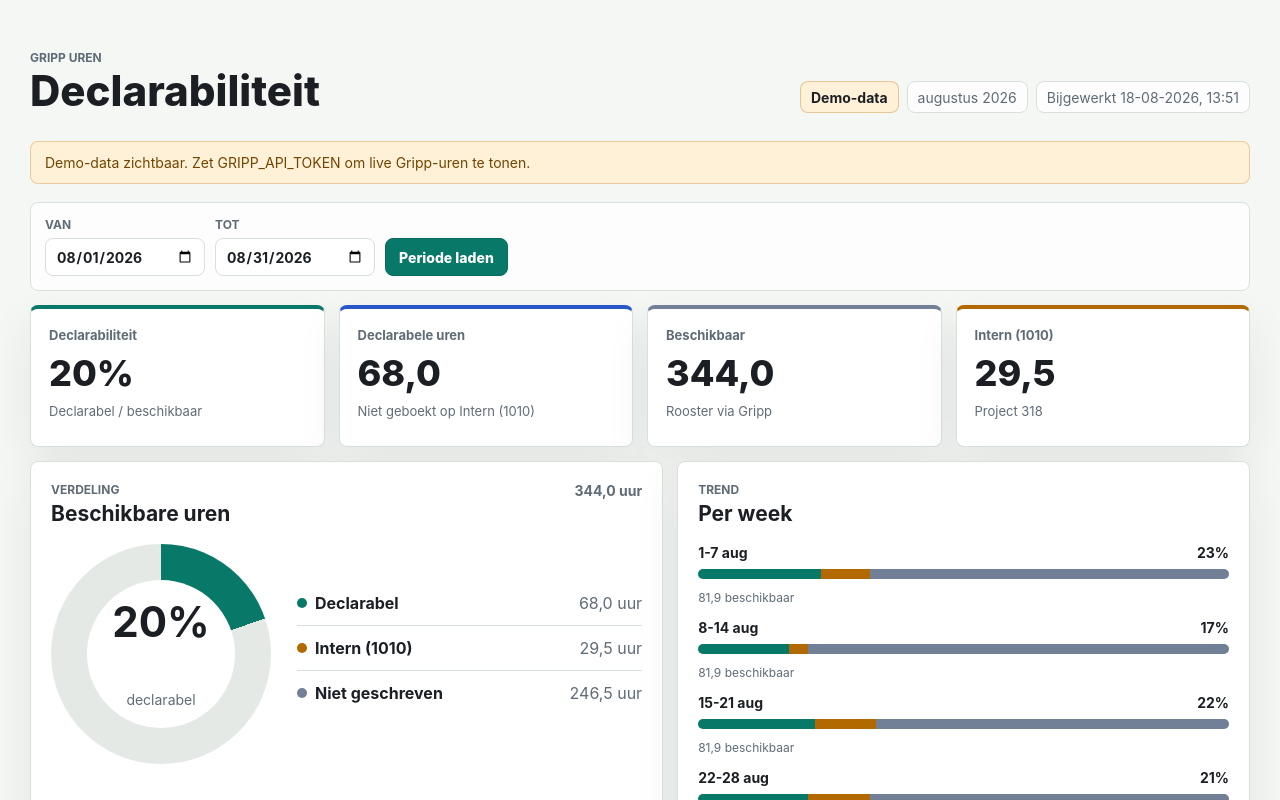
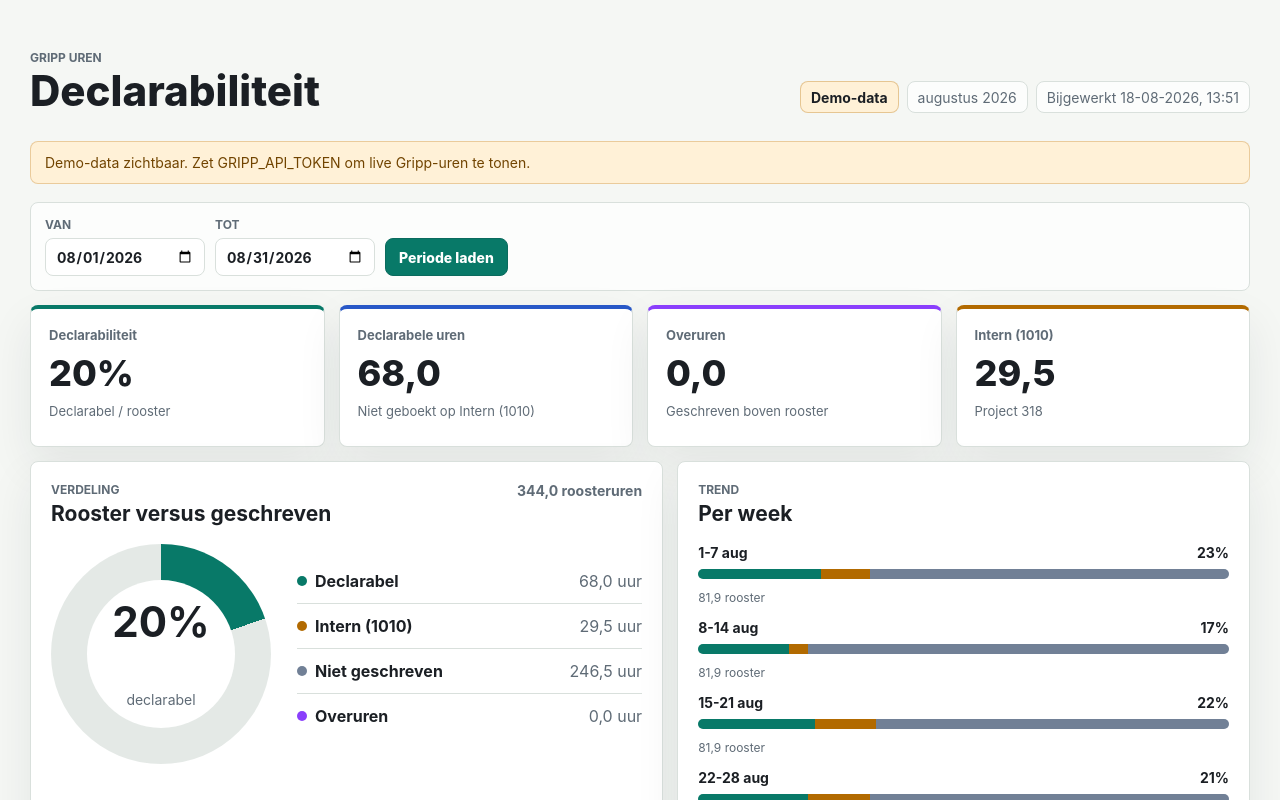
Before and after one commit to maxancedecot/GrippMCP, a Next.js app: page /dashboard in a window 1280 px wide. Shown: the top 800 px of the page. Built offline with nearby package versions, Linux system fonts and the light colour scheme.

Commit message:
Show overtime instead of available hours

```diff
--- a/app/dashboard/page.tsx
+++ b/app/dashboard/page.tsx
@@ -30,6 +30,7 @@ type Aggregate = {
   declarable: number;
   internal: number;
   untracked: number;
+  overtime: number;
   total: number;
   written: number;
 };
@@ -112,9 +113,9 @@ export default async function DashboardPage({ searchParams }: { searchParams?: P
       </form>
 
       <section className="metric-grid" aria-label="Kerncijfers declarabiliteit">
-        <MetricCard label="Declarabiliteit" value={`${formatPercent(dashboard.declarability)}%`} detail="Declarabel / beschikbaar" tone="good" />
+        <MetricCard label="Declarabiliteit" value={`${formatPercent(dashboard.declarability)}%`} detail="Declarabel / rooster" tone="good" />
         <MetricCard label="Declarabele uren" value={formatHours(dashboard.declarable)} detail="Niet geboekt op Intern (1010)" tone="blue" />
-        <MetricCard label="Beschikbaar" value={formatHours(dashboard.total)} detail="Rooster via Gripp" tone="neutral" />
+        <MetricCard label="Overuren" value={formatHours(dashboard.overtime)} detail="Geschreven boven rooster" tone="overtime" />
         <MetricCard label="Intern (1010)" value={formatHours(dashboard.internal)} detail={`Project ${INTERNAL_OFFERPROJECTBASE_ID}`} tone="warning" />
       </section>
 
@@ -123,9 +124,9 @@ export default async function DashboardPage({ searchParams }: { searchParams?: P
           <div className="panel-heading">
             <div>
               <p className="eyebrow">Verdeling</p>
-              <h2>Beschikbare uren</h2>
+              <h2>Rooster versus geschreven</h2>
             </div>
-            <span className="panel-total">{formatHours(dashboard.total)} uur</span>
+            <span className="panel-total">{formatHours(dashboard.total)} roosteruren</span>
           </div>
 
           <div className="distribution-layout">
@@ -140,6 +141,7 @@ export default async function DashboardPage({ searchParams }: { searchParams?: P
               <LegendItem label="Declarabel" value={dashboard.declarable} className="legend-dot--good" />
               <LegendItem label="Intern (1010)" value={dashboard.internal} className="legend-dot--warning" />
               <LegendItem label="Niet geschreven" value={dashboard.untracked} className="legend-dot--neutral" />
+              <LegendItem label="Overuren" value={dashboard.overtime} className="legend-dot--overtime" />
             </dl>
           </div>
         </article>
@@ -174,7 +176,7 @@ export default async function DashboardPage({ searchParams }: { searchParams?: P
               <thead>
                 <tr>
                   <th>Medewerker</th>
-                  <th>Beschikbaar</th>
+                  <th>Rooster</th>
                   <th>Declarabel</th>
                 </tr>
               </thead>
@@ -265,7 +267,7 @@ function MetricCard({
   label: string;
   value: string;
   detail: string;
-  tone: "good" | "blue" | "warning" | "neutral";
+  tone: "good" | "blue" | "warning" | "neutral" | "overtime";
 }) {
   return (
     <article className={`metric-card metric-card--${tone}`}>
@@ -289,6 +291,11 @@ function LegendItem({ label, value, className }: { label: string; value: number;
 }
 
 function StackedBar({ label, aggregate, trailing }: { label: string; aggregate: Aggregate; trailing: string }) {
+  const meta = [formatHours(aggregate.total) + " rooster"];
+  if (aggregate.overtime > 0) {
+    meta.push(`${formatHours(aggregate.overtime)} overuren`);
+  }
+
   return (
     <div className="stack-row">
       <div className="stack-label">
@@ -296,13 +303,13 @@ function StackedBar({ label, aggregate, trailing }: { label: string; aggregate:
         <span>{trailing}</span>
       </div>
       <InlineBar aggregate={aggregate} />
-      <span className="cell-muted">{formatHours(aggregate.total)} beschikbaar</span>
+      <span className="cell-muted">{meta.join(" · ")}</span>
     </div>
   );
 }
 
 function InlineBar({ aggregate }: { aggregate: Aggregate }) {
-  const denominator = Math.max(aggregate.total, aggregate.declarable + aggregate.internal, 1);
+  const denominator = Math.max(aggregate.total, aggregate.written, 1);
   const declarableWidth = cappedPercent(aggregate.declarable, denominator);
   const internalWidth = cappedPercent(aggregate.internal, denominator);
   const untrackedWidth = Math.max(0, 100 - declarableWidth - internalWidth);
@@ -678,10 +685,12 @@ function employeeName(hour: JsonRecord | undefined, employee: JsonRecord | undef
 }
 
 function finalizeAggregate<T extends Aggregate>(aggregate: T) {
-  const untracked = Math.max(0, aggregate.total - aggregate.declarable - aggregate.internal);
+  const untracked = Math.max(0, aggregate.total - aggregate.written);
+  const overtime = Math.max(0, aggregate.written - aggregate.total);
   return withDeclarability({
     ...aggregate,
-    untracked
+    untracked,
+    overtime
   });
 }
 
@@ -697,6 +706,7 @@ function emptyAggregate(): Aggregate {
     declarable: 0,
     internal: 0,
     untracked: 0,
+    overtime: 0,
     total: 0,
     written: 0
   };
--- a/app/globals.css
+++ b/app/globals.css
@@ -11,6 +11,8 @@
   --blue-soft: #e5ecff;
   --warning: #b26a00;
   --warning-soft: #fff1d7;
+  --overtime: #8a3ffc;
+  --overtime-soft: #f0e7ff;
   --neutral: #718096;
   --neutral-soft: #edf1f5;
   --danger: #b42318;
@@ -228,6 +230,10 @@ select {
   border-top-color: var(--neutral);
 }
 
+.metric-card--overtime {
+  border-top-color: var(--overtime);
+}
+
 .dashboard-grid,
 .table-grid {
   display: grid;
@@ -350,6 +356,10 @@ select {
 
 .legend-dot--neutral {
   background: var(--neutral);
+}
+
+.legend-dot--overtime {
+  background: var(--overtime);
 }
 
 .weekly-list,
```
